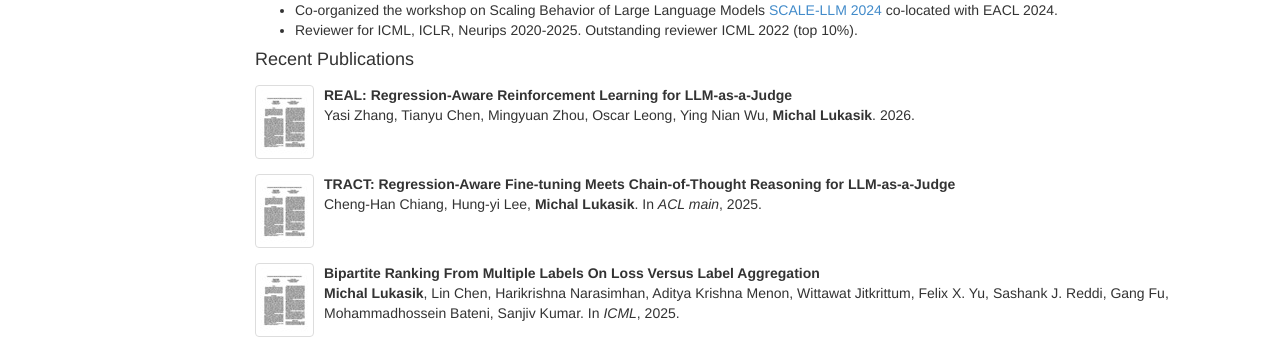
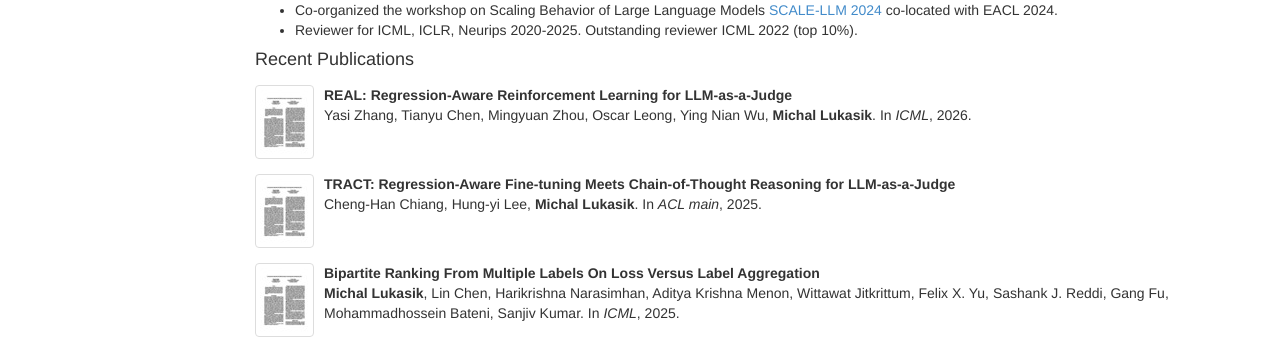
Before and after one commit to mlukasik/mlukasik.github.io, a Jekyll site: the page built from index.html, in a window 1280 px wide. Shown: the part 396-735 px from the top of the page. Built offline with Jekyll 4.4.1, drawn with Linux system fonts in a browser that asks for light colours.

Commit message:
Update _config.yml

```diff
--- a/_config.yml
+++ b/_config.yml
@@ -8,14 +8,14 @@ talks:
     video: https://www.youtube.com/watch?v=tJyOeEkWNuU
 papers:
   - layout: paper
-    paper-type: preprint
+    paper-type: inproceedings
     selected: yes
     year: 2026
     img: aaai16
     title: "REAL: Regression-Aware Reinforcement Learning for LLM-as-a-Judge"
     authors: "Yasi Zhang, Tianyu Chen, Mingyuan Zhou, Oscar Leong, Ying Nian Wu, <b>Michal Lukasik</b>"
     doc-url: http://arxiv.org/abs/2603.17145
-    booktitle: arxiv
+    booktitle: ICML
     venue: conference
   - layout: paper
     paper-type: inproceedings
```
